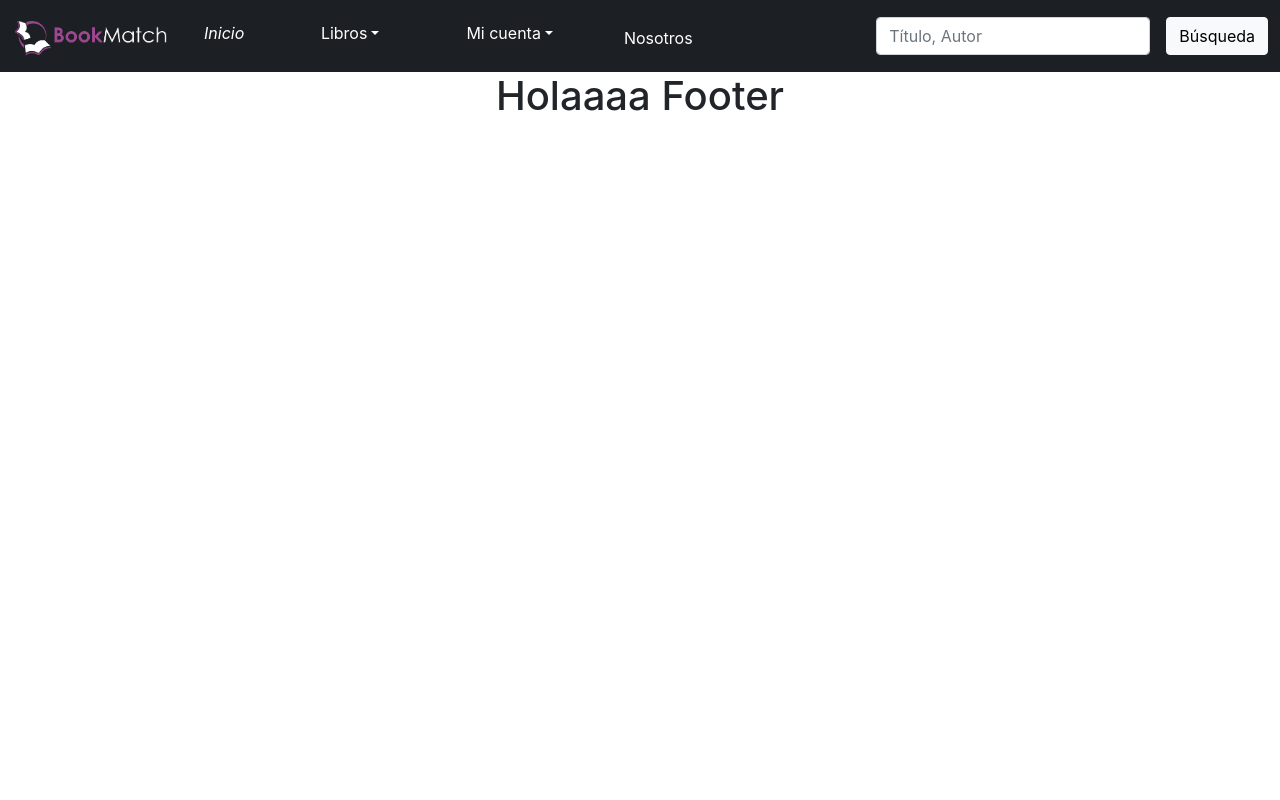
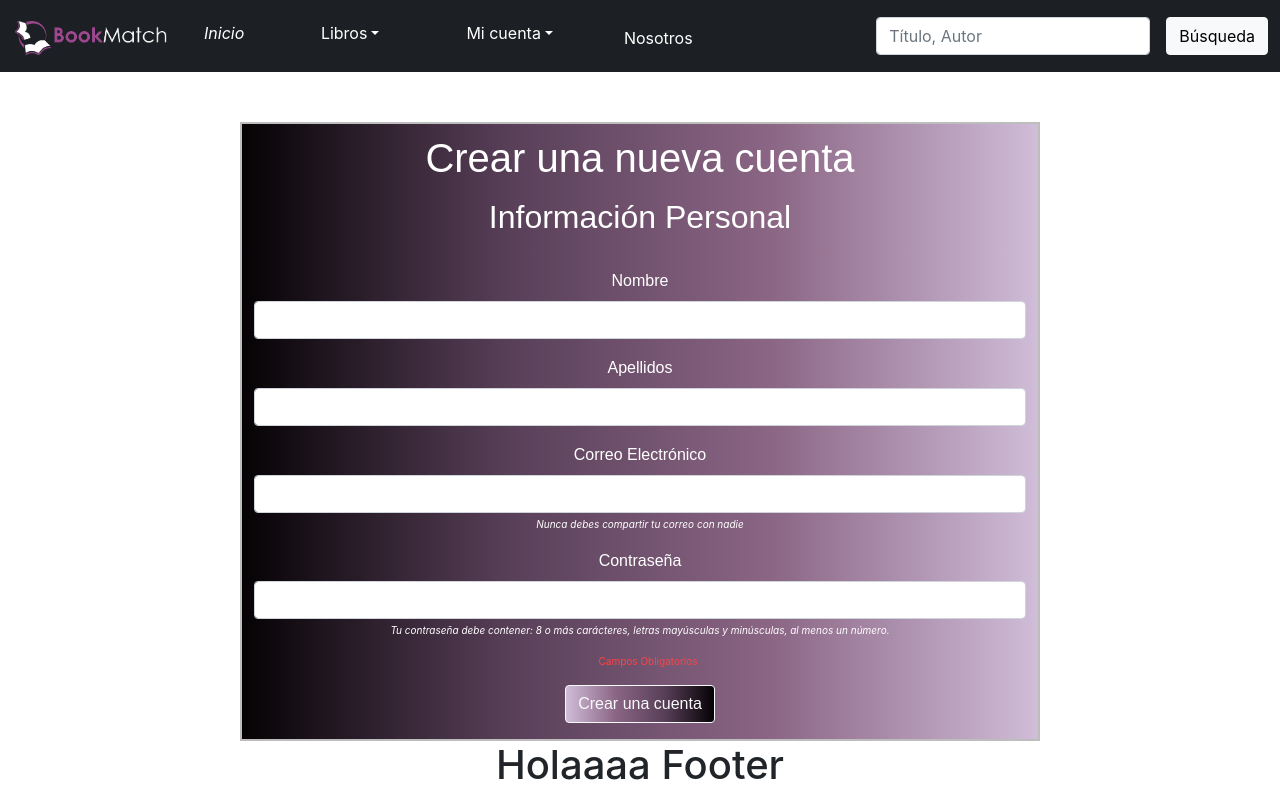
Before and after one commit to jucemalco/TheFinalProject, a React (Create React App) app: page /login/formsignin in a window 1280 px wide. Built offline with nearby package versions, Linux system fonts and the light colour scheme.

Commit message:
Signin created and linked

```diff
--- a/src/App.js
+++ b/src/App.js
@@ -3,6 +3,8 @@ import { BrowserRouter as Router, Routes, Route } from "react-router-dom";
 import Home from './views/Home';
 import Footer from './components/footer';
 import NavBar from './components/navbar';
+import Formsignin from './components/formsignin';
+import { Component } from 'react';
 
 function App() {
   return (
@@ -11,6 +13,7 @@ function App() {
        <NavBar />
        <Routes>
         <Route path='/' element={<Home />}/>
+        <Route path='/login/formsignin' element={<Formsignin />} />
        </Routes>
       <Footer />
      </Router>
--- /dev/null
+++ b/src/components/formsignin.js
@@ -0,0 +1,79 @@
+import React from "react";
+
+const Form = () => {
+  return (
+    <div className="container">
+      <legend>
+        {" "}
+        <h1 className="form-title text-white">Crear una nueva cuenta</h1>
+      </legend>
+      <h2 className="form-subtitle text-white">Información Personal</h2>
+      <br></br>
+      <form>
+        <form>
+        <div class="mb-3">
+            <label for="exampleInputNombre" class="form-label text-white">
+              Nombre <i class="fa fa-asterisk fa-xs" style={{ color: "#fd4444" }}></i>
+            </label>
+            <input
+              type="email"
+              class="form-control"
+              id="exampleInputNombre"
+              aria-describedby="nombreHelp"
+            />
+
+          </div>
+          <div class="mb-3">
+            <label for="exampleInputApellido" class="form-label text-white">
+             Apellidos <i class="fa fa-asterisk fa-xs" style={{ color: "#fd4444" }}></i>
+            </label>
+            <input
+              type="email"
+              class="form-control"
+              id="exampleInputApellido"
+              aria-describedby="apellidoHelp"
+            />
+
+          </div>
+          <div class="mb-3">
+            <label for="exampleInputEmail" class="form-label text-white">
+              Correo Electrónico <i class="fa fa-asterisk fa-xs" style={{ color: "#fd4444" }}></i>
+            </label>
+            <input
+              type="email"
+              class="form-control"
+              id="exampleInputEmail1"
+              aria-describedby="emailHelp"
+            />
+            <div id="emailHelp" class="form-text text-white">
+              Nunca debes compartir tu correo con nadie
+            </div>
+          </div>
+          <div class="mb-3">
+            <label for="exampleInputPassword1" class="form-label text-white">
+              Contraseña <i className="fa fa-asterisk fa-xs" style={{ color: "#fd4444" }}></i>
+            </label>
+            <input
+              type="password"
+              class="form-control"
+              id="exampleInputPassword1"
+            />
+            <div id="passwordHelpBlock" className="form-text text-white">
+      Tu contraseña debe contener:
+      8 o más carácteres,
+      letras mayúsculas y minúsculas,
+      al menos un número.
+    </div>
+          </div>
+         <div className="asterisk"><i class="fa fa-asterisk  p-2" ></i>Campos Obligatorios</div>
+         <button className="btn btn-outline-light gradient-custom-2 mt-3" type="button">
+                Crear una cuenta
+              </button>
+        </form>
+      </form>
+      <ul></ul>
+    </div>
+  );
+};
+
+export default Form;
--- a/src/components/navbar.js
+++ b/src/components/navbar.js
@@ -92,18 +92,8 @@ export const Navbar = () => {
                     </Link>
                   </li>
                   <li>
-                    <Link className="dropdown-item" to="login">
+                    <Link className="dropdown-item" to="/login/formsignin">
                       Regístrate
-                    </Link>
-                  </li>
-                  <li>
-                    <Link className="dropdown-item" to="fotoperfil">
-                      Foto Perfil
-                    </Link>
-                  </li>
-                  <li>
-                    <Link className="dropdown-item" to="cerrarsesion">
-                      Cerrar Sesión
                     </Link>
                   </li>
                 </ul>
--- a/src/styles/index.css
+++ b/src/styles/index.css
@@ -11,3 +11,91 @@ code {
   font-family: source-code-pro, Menlo, Monaco, Consolas, 'Courier New',
     monospace;
 }
+
+/*
+   Login
+*/
+.container{
+  background-color: #f5eeea;
+  /* background: linear-gradient(to right, #a78bb4, #743669, #522352, #050204);
+  background: linear-gradient(to right, #a78bb4, #743669, #522352, #050204); */
+  border: 2px solid #bdbdbd;
+  width: 800px;
+  height: 90%;
+  margin-top: 50px;
+  background: linear-gradient(to left, #d0bdd8, #8b6685, #583f58, #050204);
+  background: linear-gradient(to left, #d0bdd8, #8b6685, #583f58, #050204);
+}
+
+
+div.image {
+padding: 30px;
+text-align: center;
+}
+
+
+.gradient-custom-2 {
+  /* background: linear-gradient(to right, #a78bb4, #743669, #522352, #050204); */
+  background: linear-gradient(to right, #d0bdd8, #8b6685, #583f58, #050204);
+  font-family: fantasy;
+}
+
+
+
+/*
+ Navbar
+*/
+
+.dropdown{
+margin-left: 10%;
+margin-right: 5%;
+}
+
+#nav-item{
+padding-top: 5px;
+margin-left: 10%;
+}
+
+
+
+/*
+ Form
+*/
+
+.asterisk{
+color: #fd4444;
+font-size: x-small;
+
+}
+
+.form-title{
+font-family: fantasy;
+padding-top: 10px;
+}
+.form-subtitle{
+font-family: fantasy;
+}
+
+
+#emailHelp{
+font-size: x-small;
+font-style: italic;
+}
+
+#passwordHelpBlock{
+font-size: x-small;
+font-style: italic;
+}
+
+h3, h6{
+font-family: fantasy;
+}
+
+.d-grid {
+font-family: fantasy;
+}
+
+
+.form-label{
+font-family: fantasy;
+}
```
Also changed, not shown: src/components/LogIn.js (added, +69 -0 lines).
